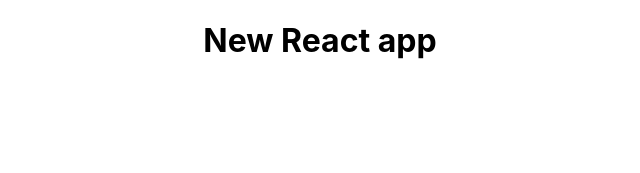
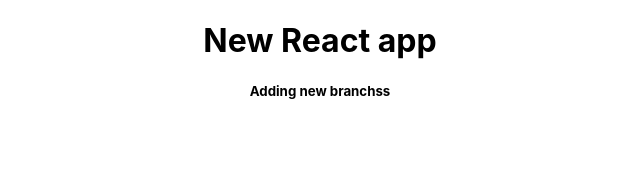
Before and after one commit to arvind199012/ReactApp, a React (Create React App) app: page / in a window 1280 px wide. Shown: the top 173 px of the page, without its empty margins (320-960 px from the left). Built offline with nearby package versions, Linux system fonts and the light colour scheme.

Commit message:
added some content

```diff
--- a/src/App.js
+++ b/src/App.js
@@ -5,6 +5,7 @@
   return (
     <div className="App">
        <h1>New React app</h1>
+       <h5>Adding new branchss</h5>
     </div>
   );
 }
```
Also changed, not shown: 1 other file (tests, documents, lock files or other folders).
